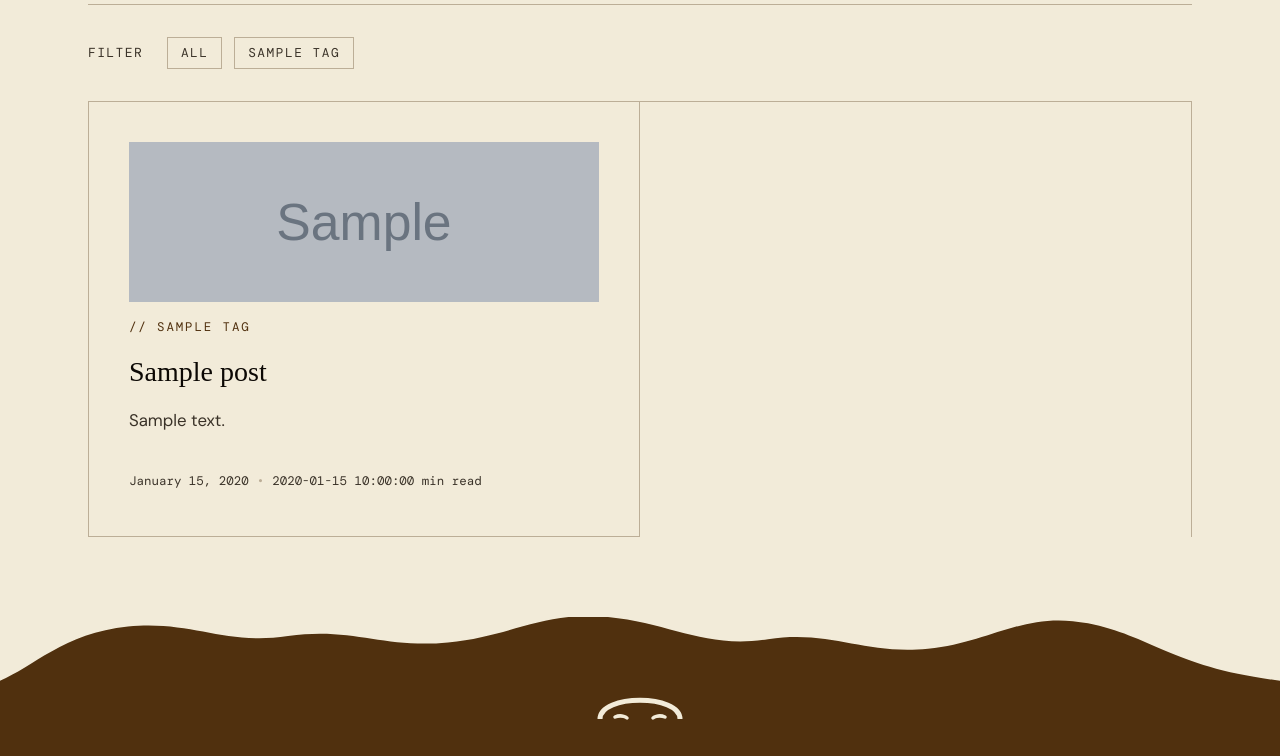
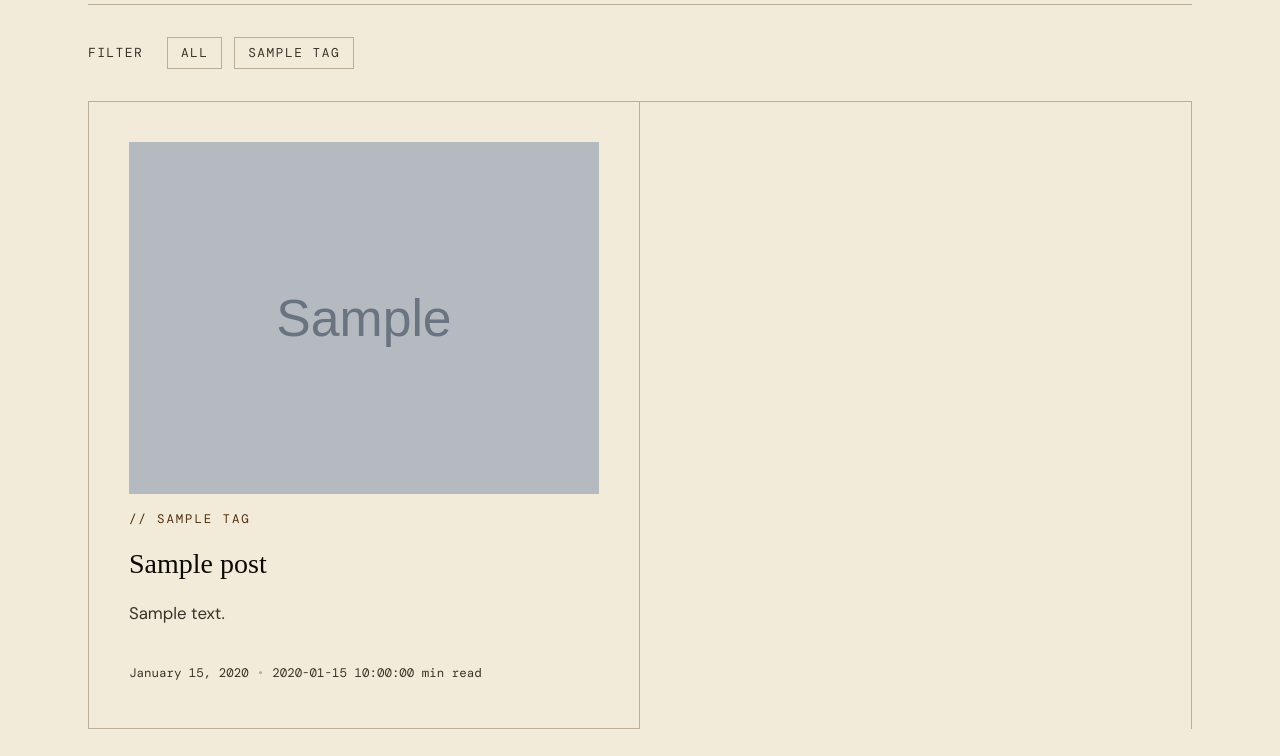
Before and after one commit to geetikavasistha-01/Blog, a Python web app: template templates/index.html in a window 1280 px wide. Shown: the part 421-1177 px from the top of the page. Run offline with Jinja, Linux system fonts and the light colour scheme; the template is opened without the code that fills it: most values are stand-ins (such as "Sample title", 1, 10 or a date in 2020); grey boxes marked "Sample" are stand-in pictures; some web fonts are replaced.

Commit message:
Adjust card cover styling in index.html and style.css to display images at full natural aspect ratio without cropping

```diff
--- a/static/style.css
+++ b/static/style.css
@@ -299,6 +299,18 @@ header {
     border-left: none;
     border-right: none;
   }
+}
+
+/* Card Cover Styles */
+.card-cover {
+  width: 100%;
+  overflow: hidden;
+}
+
+.card-cover img {
+  width: 100%;
+  height: auto;
+  display: block;
 }
 
 /* Post Card */
--- a/templates/index.html
+++ b/templates/index.html
@@ -39,9 +39,9 @@
         {% if post.featured and (not selected_tag or selected_tag == 'All') %}
           <a href="/post/{{ post.slug }}" class="post-card featured" id="post-{{ post.id }}">
             {% if post.cover_image and post.cover_image != 'None' %}
-            <div class="card-cover" style="margin-bottom:1rem;overflow:hidden;max-height:160px;">
+            <div class="card-cover" style="margin-bottom:1rem;overflow:hidden;width:100%;">
               <img src="{{ post.cover_image }}" alt="{{ post.title }}"
-                   style="width:100%;height:160px;object-fit:cover;filter:brightness(0.85);">
+                   style="width:100%;height:auto;display:block;filter:brightness(0.85);">
             </div>
             {% endif %}
             <div class="post-card-content">
@@ -67,9 +67,9 @@
           <!-- Standard Post Card -->
           <a href="/post/{{ post.slug }}" class="post-card {% if ns.on_left %}border-right{% endif %}" id="post-{{ post.id }}">
             {% if post.cover_image and post.cover_image != 'None' %}
-            <div class="card-cover" style="margin-bottom:1rem;overflow:hidden;max-height:160px;">
+            <div class="card-cover" style="margin-bottom:1rem;overflow:hidden;width:100%;">
               <img src="{{ post.cover_image }}" alt="{{ post.title }}"
-                   style="width:100%;height:160px;object-fit:cover;filter:brightness(0.85);">
+                   style="width:100%;height:auto;display:block;filter:brightness(0.85);">
             </div>
             {% endif %}
             <div class="post-card-content">
```
